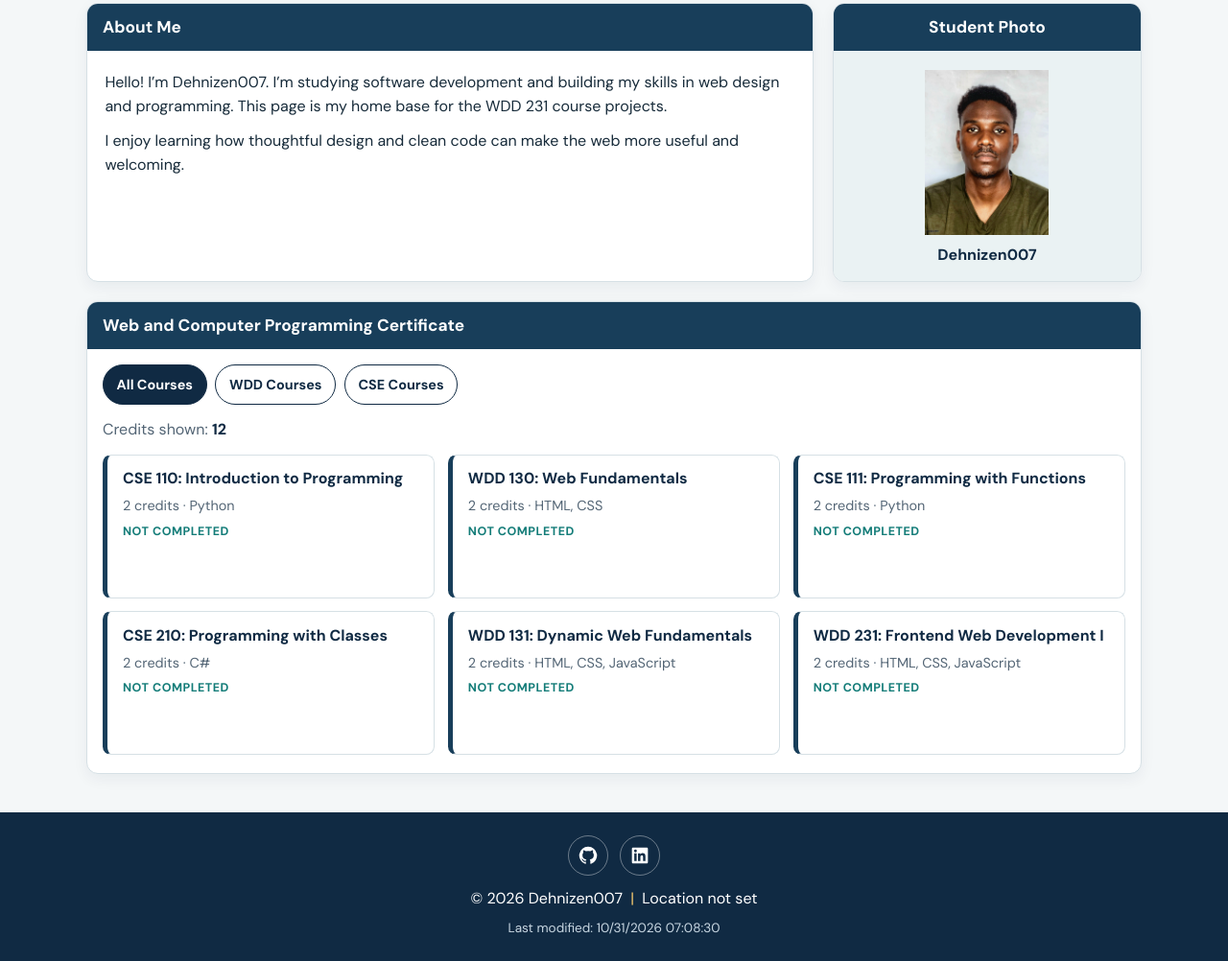
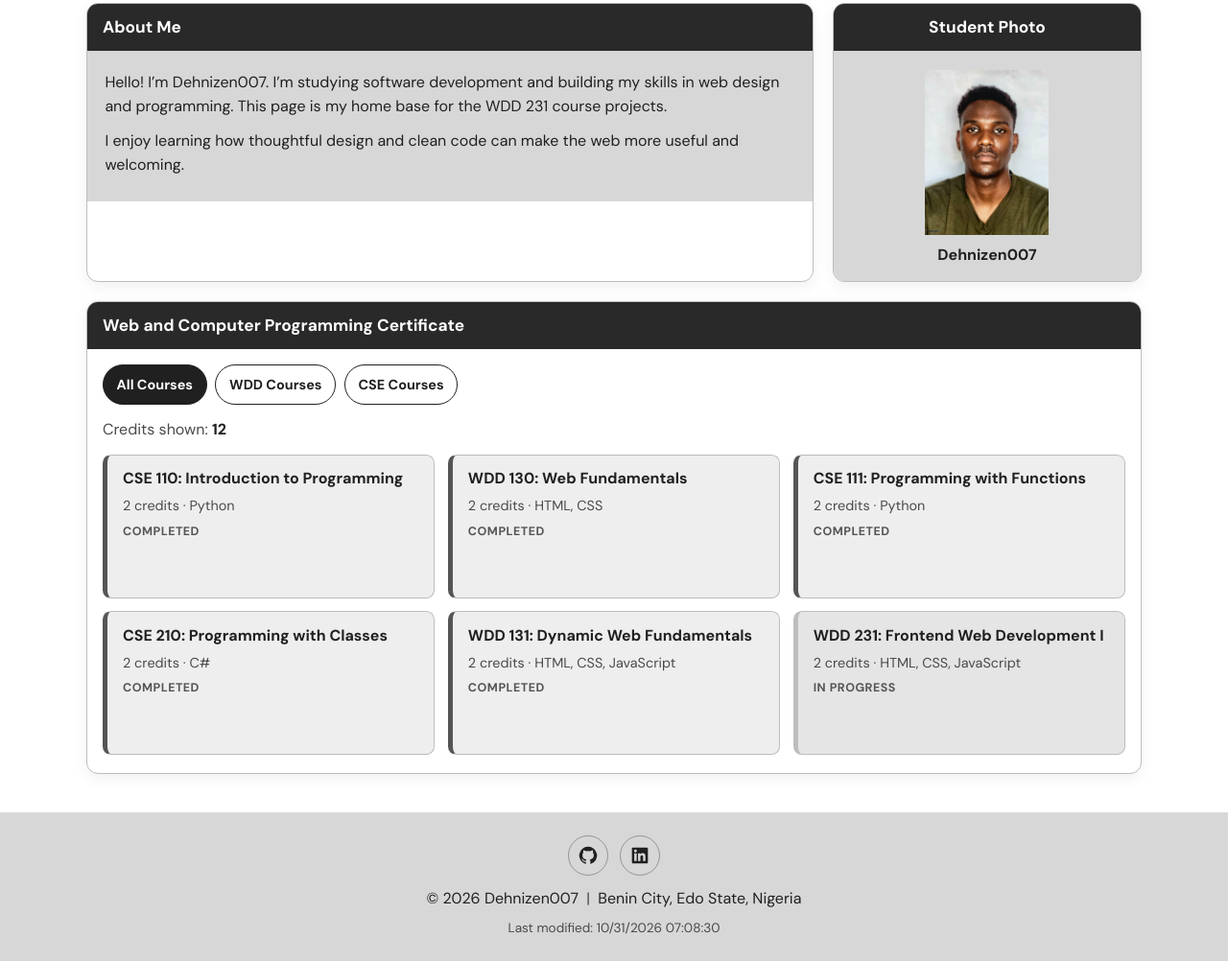
Before and after one commit to Dehnizen007/wdd231, a plain HTML site: page index.html in a window 1280 px wide. Shown: the part 188-1190 px from the top of the page at 96% size. Drawn offline with Linux system fonts and the light colour scheme.

Commit message:
changes 2

```diff
--- a/index.html
+++ b/index.html
@@ -5,7 +5,7 @@
     <meta name="viewport" content="width=device-width, initial-scale=1.0">
     <meta name="description" content="The course home page of Dehnizen007, a software development student exploring web design and programming.">
     <meta name="author" content="Dehnizen007">
-    <meta name="theme-color" content="#102a43">
+    <meta name="theme-color" content="#202020">
     <title>Home | Dehnizen007</title>
     <link rel="icon" href="images/site-logo.svg" type="image/svg+xml">
     <link rel="preconnect" href="https://fonts.googleapis.com">
@@ -77,7 +77,7 @@
                 <svg viewBox="0 0 24 24" aria-hidden="true"><path d="M20.45 2H3.55C2.69 2 2 2.68 2 3.52v16.96c0 .84.69 1.52 1.55 1.52h16.9c.85 0 1.55-.68 1.55-1.52V3.52c0-.84-.7-1.52-1.55-1.52ZM7.93 18.9H4.97V9.37h2.96v9.53ZM6.45 8.07a1.72 1.72 0 1 1 0-3.44 1.72 1.72 0 0 1 0 3.44Zm12.47 10.83h-2.96v-4.64c0-1.11-.02-2.54-1.55-2.54-1.55 0-1.79 1.21-1.79 2.46v4.72H9.66V9.37h2.84v1.3h.04c.4-.75 1.36-1.55 2.8-1.55 3 0 3.58 1.98 3.58 4.56v5.22Z"/></svg>
             </a>
         </div>
-        <p class="copyright">&copy; <span id="currentyear"></span> Dehnizen007 <span class="footer-divider">|</span> Location not set</p>
+        <p class="copyright">&copy; <span id="currentyear"></span> Dehnizen007 <span class="footer-divider">|</span> Benin City, Edo State, Nigeria</p>
         <p class="modified">Last modified: <span id="lastModified"></span></p>
     </footer>
 </body>
--- a/scripts/courses.js
+++ b/scripts/courses.js
@@ -7,7 +7,7 @@ const courses = [
         certificate: "Web and Computer Programming",
         description: "This course will introduce students to programming. It will introduce the building blocks of programming languages (variables, decisions, calculations, loops, array, and input/output) and use them to solve problems.",
         technology: ["Python"],
-        completed: false
+        completed: true
     },
     {
         subject: "WDD",
@@ -17,7 +17,7 @@ const courses = [
         certificate: "Web and Computer Programming",
         description: "This course introduces students to the World Wide Web and to careers in web site design and development. The course is hands on with students actually participating in simple web designs and programming. It is anticipated that students who complete this course will understand the fields of web design and development and will have a good idea if they want to pursue this degree as a major.",
         technology: ["HTML", "CSS"],
-        completed: false
+        completed: true
     },
     {
         subject: "CSE",
@@ -27,7 +27,7 @@ const courses = [
         certificate: "Web and Computer Programming",
         description: "CSE 111 students become more organized, efficient, and powerful computer programmers by learning to research and call functions written by others; to write, call , debug, and test their own functions; and to handle errors within functions. CSE 111 students write programs with functions to solve problems in many disciplines, including business, physical science, human performance, and humanities.",
         technology: ["Python"],
-        completed: false
+        completed: true
     },
     {
         subject: "CSE",
@@ -37,7 +37,7 @@ const courses = [
         certificate: "Web and Computer Programming",
         description: "This course will introduce the notion of classes and objects. It will present encapsulation at a conceptual level. It will also work with inheritance and polymorphism.",
         technology: ["C#"],
-        completed: false
+        completed: true
     },
     {
         subject: "WDD",
@@ -47,7 +47,7 @@ const courses = [
         certificate: "Web and Computer Programming",
         description: "This course builds on prior experience in Web Fundamentals and programming. Students will learn to create dynamic websites that use JavaScript to respond to events, update content, and create responsive user experiences.",
         technology: ["HTML", "CSS", "JavaScript"],
-        completed: false
+        completed: true
     },
     {
         subject: "WDD",
@@ -57,6 +57,7 @@ const courses = [
         certificate: "Web and Computer Programming",
         description: "This course builds on prior experience with Dynamic Web Fundamentals and programming. Students will focus on user experience, accessibility, compliance, performance optimization, and basic API usage.",
         technology: ["HTML", "CSS", "JavaScript"],
-        completed: false
+        completed: false,
+        inProgress: true
     }
 ];
--- a/scripts/page.js
+++ b/scripts/page.js
@@ -19,7 +19,8 @@ function renderCourses(filter = "ALL") {
 
     visibleCourses.forEach((course) => {
         const card = document.createElement("article");
-        card.className = `course-card${course.completed ? " is-completed" : ""}`;
+        const statusClass = course.inProgress ? "is-progress" : course.completed ? "is-completed" : "";
+        card.className = `course-card${statusClass ? ` ${statusClass}` : ""}`;
 
         const heading = document.createElement("h3");
         heading.textContent = `${course.subject} ${course.number}: ${course.title}`;
@@ -29,7 +30,7 @@ function renderCourses(filter = "ALL") {
 
         const status = document.createElement("p");
         status.className = "course-status";
-        status.textContent = course.completed ? "Completed" : "Not completed";
+        status.textContent = course.inProgress ? "In progress" : course.completed ? "Completed" : "Not completed";
 
         card.append(heading, details, status);
         courseList.append(card);
--- a/styles/small.css
+++ b/styles/small.css
@@ -1,15 +1,15 @@
 :root {
     color-scheme: light;
-    --ink: #172b3a;
-    --muted: #536575;
-    --navy: #102a43;
-    --navy-light: #183e5a;
-    --teal: #137c78;
-    --mint: #d7f0e9;
-    --paper: #f4f7f8;
+    --ink: #202020;
+    --muted: #4a4a4a;
+    --navy: #202020;
+    --navy-light: #292929;
+    --teal: #555555;
+    --mint: #e5e5e5;
+    --paper: #ffffff;
     --white: #ffffff;
-    --line: #d6e0e5;
-    --gold: #f1c66d;
+    --line: #bdbdbd;
+    --gold: #bdbdbd;
     font-family: "DM Sans", sans-serif;
     font-synthesis: none;
     text-rendering: optimizeLegibility;
@@ -185,11 +185,12 @@ h2 {
     border: 1px solid var(--line);
     border-radius: 0.75rem;
     background: var(--white);
-    box-shadow: 0 5px 16px rgb(16 42 67 / 6%);
+    box-shadow: 0 5px 16px rgb(0 0 0 / 6%);
 }
 
 .panel-content {
     padding: 0.65rem 1.15rem 1rem;
+    background: #d7d7d7;
 }
 
 .panel-content p {
@@ -208,7 +209,7 @@ h2 {
     gap: 0.55rem;
     margin: 0;
     padding: 1rem;
-    background: #eaf2f3;
+    background: #d7d7d7;
 }
 
 .portrait img {
@@ -286,9 +287,15 @@ h2 {
 }
 
 .course-card.is-completed {
-    border-color: #9acfc0;
+    border-color: #bdbdbd;
     border-left-color: var(--teal);
-    background: #eff9f5;
+    background: #eeeeee;
+}
+
+.course-card.is-progress {
+    border-color: #bdbdbd;
+    border-left-color: var(--gold);
+    background: #e5e5e5;
 }
 
 .course-card h3 {
@@ -325,8 +332,8 @@ h2 {
     justify-items: center;
     gap: 0.45rem;
     padding: 1.5rem 1rem;
-    color: var(--white);
-    background: var(--navy);
+    color: var(--ink);
+    background: #d7d7d7;
     text-align: center;
 }
 
@@ -342,15 +349,15 @@ h2 {
     width: 42px;
     height: 42px;
     place-items: center;
-    border: 1px solid rgb(255 255 255 / 38%);
+    border: 1px solid rgb(0 0 0 / 30%);
     border-radius: 50%;
-    color: var(--white);
+    color: var(--ink);
     transition: color 160ms ease, background-color 160ms ease;
 }
 
 .social-links a:hover {
-    color: var(--navy);
-    background: var(--mint);
+    color: var(--white);
+    background: var(--navy);
 }
 
 .social-links svg {
@@ -364,13 +371,13 @@ h2 {
 }
 
 .modified {
-    color: #c8d7e2;
+    color: var(--muted);
     font-size: 0.85rem;
 }
 
 .footer-divider {
     padding: 0 0.25rem;
-    color: var(--gold);
+    color: var(--muted);
 }
 
 @media (prefers-reduced-motion: reduce) {
```
